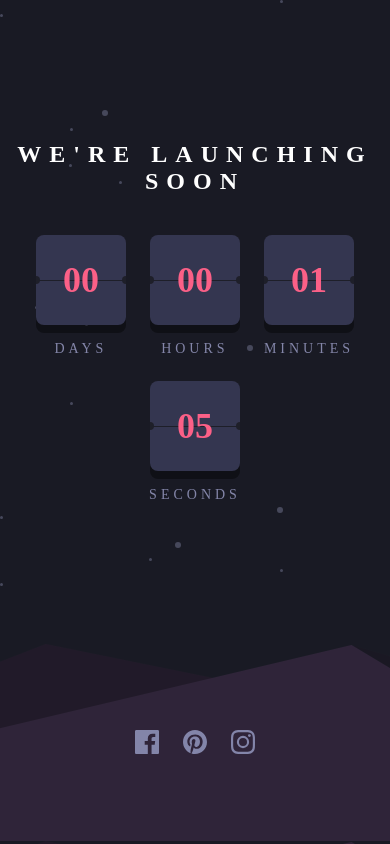
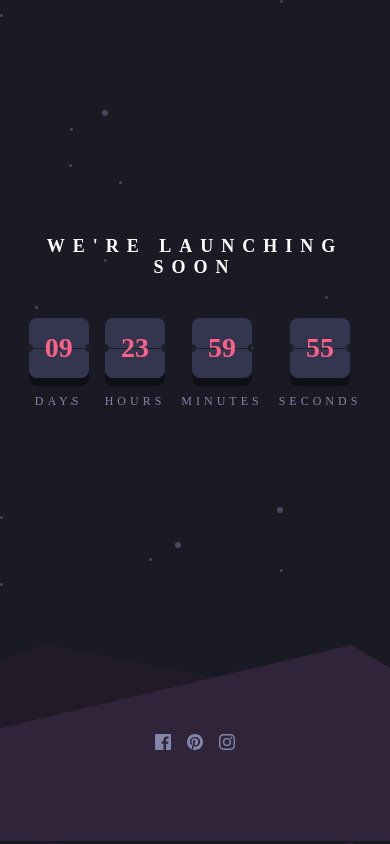
Before and after one commit to anikets2001/countdown-timer, a React (Vite) app: page / in a window 390 px wide. Built offline with nearby package versions, Linux system fonts and the light colour scheme.

Commit message:
feat: responsive ui for desktop and mobile done

```diff
--- a/src/Components/CountDownTimer.jsx
+++ b/src/Components/CountDownTimer.jsx
@@ -15,10 +15,10 @@ const CountDownTimer = () => {
 
   useEffect(() => {
     const interval = startCountdown(setRemainingTime, {
-      days: 0,
+      days: 10,
       hours: 0,
-      minutes: 1,
-      seconds: 10,
+      minutes: 0,
+      seconds: 0,
     });
     return () => clearInterval(interval);
   }, []);
@@ -42,8 +42,6 @@ const CountDownTimer = () => {
 
     previousValuesRef.current = remainingTime;
   }, [remainingTime]);
-
-
 
   return (
     <div className="countdown-section">
--- a/src/styles/pages/_countDown.scss
+++ b/src/styles/pages/_countDown.scss
@@ -1,3 +1,45 @@
 .countdown-page-wrapper {
   height: 100vh;
 }
+
+@media (max-width: 640px) {
+  .countdown-page-wrapper {
+    .countdown-section {
+      .countdown-wrapper {
+        .heading {
+          font-size: 18px;
+        }
+
+        .timer-wrapper {
+          gap: 16px;
+
+          .time-box {
+            .flip-card {
+              width: 60px;
+              height: 60px;
+            }
+
+            .time-label {
+              font-size: 12px;
+            }
+
+            .count {
+              font-size: 28px;
+            }
+          }
+        }
+      }
+    }
+
+    .countdown-footer {
+      .links-wrapper {
+        gap: 16px;
+
+        .social-link img {
+          width: 16px;
+          height: 16px;
+        }
+      }
+    }
+  }
+}
```
